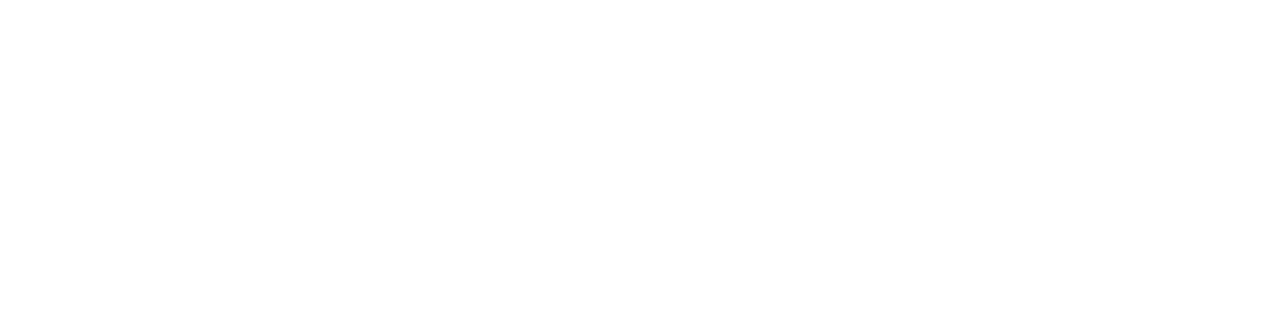
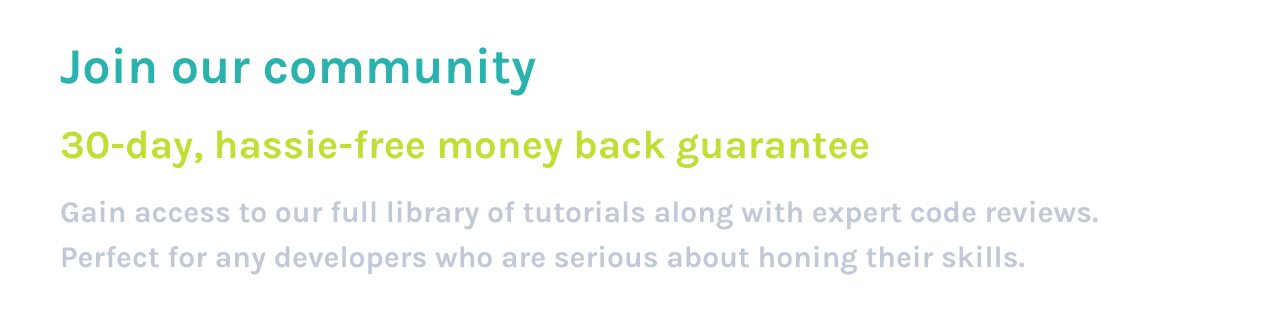
Before and after one commit to IdoGo15/Single-price-grid-component, a plain HTML site: page index.html in a window 1280 px wide. Drawn offline with Linux system fonts and the light colour scheme.

Commit message:
Added Header part

```diff
--- a/css/style.css
+++ b/css/style.css
@@ -0,0 +1,36 @@
+body {
+  box-sizing: border-box;
+  padding: 0;
+  margin: 0;
+  font-family: 'Karla', sans-serif;
+}
+
+/* Header */
+
+.header {
+  display: block;
+  padding: 10px 60px;
+  line-height: 0.6;
+}
+
+.header h1 {
+  color: hsl(179, 62%, 43%);
+  font-weight: 700;
+  font-size: 50px;
+  padding-bottom: 10px;
+}
+
+.header h2 {
+  font-size: 40px;
+  font-weight: 400;
+  font-weight: bolder;
+  color:hsl(71, 73%, 54%) ;
+}
+
+.header p {
+  color: hsl(218, 22%, 67%);
+  font-size: 30px;
+  line-height: 1.5;
+  font-weight: bold;
+  opacity: 0.6;
+}
--- a/index.html
+++ b/index.html
@@ -6,10 +6,17 @@
   <link rel="icon" type="image/png" sizes="32x32" href="./images/favicon-32x32.png">
   <link rel="stylesheet" href="/css/style.css">
   <link rel="stylesheet" href="/css/utilities.css">
+  <link href="https://fonts.googleapis.com/css2?family=Karla:wght@400;700&display=swap" rel="stylesheet">
   <title>Single Price Grid Component</title>
 
 </head>
 <body>
-
+  <!-- Header -->
+  <section id="header" class="header">
+    <h1>Join our community</h1>
+    <h2>30-day, hassie-free money back guarantee</h2>
+    <p>Gain access to our full library of tutorials along with expert code reviews. <br>
+      Perfect for any developers who are serious about honing their skills.</p>
+  </section>
 </body>
 </html>
```
